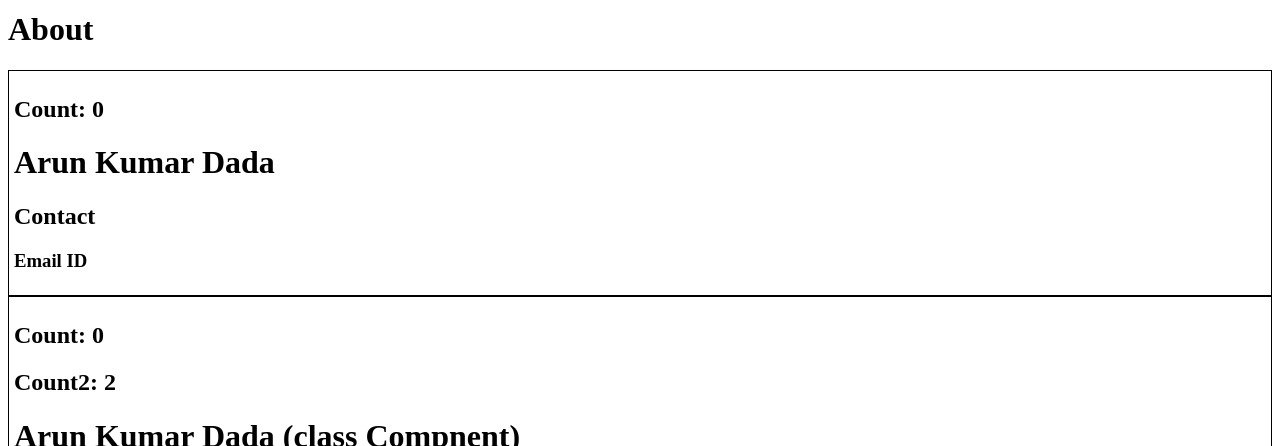
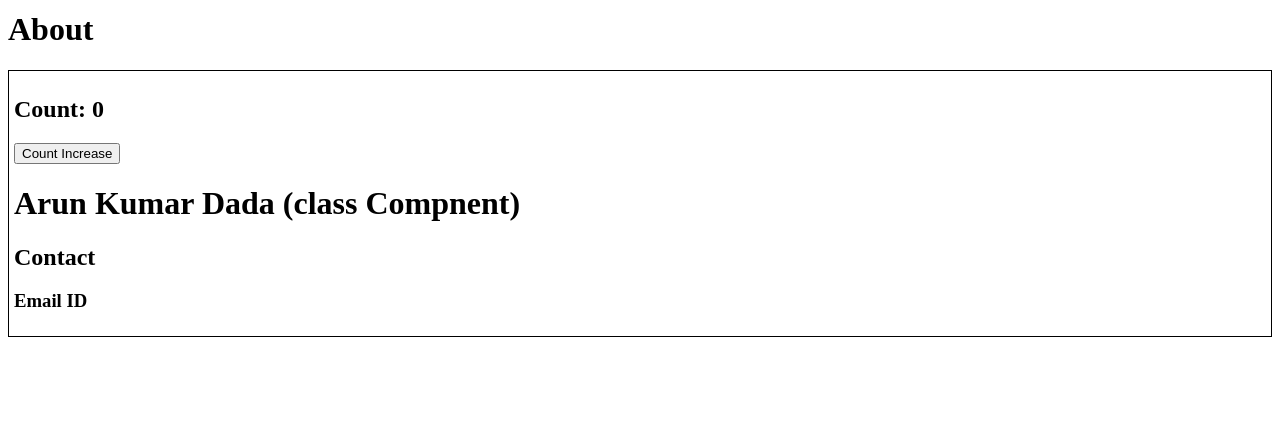
Before and after one commit to arunkumardada/namaste-react, a React (Vite) app: page /about in a window 1280 px wide. Shown: the part 174-620 px from the top of the page. Built offline with nearby package versions, Linux system fonts and the light colour scheme.

Commit message:
episode - 08 part 03
update state variables in class components

```diff
--- a/src/components/About.js
+++ b/src/components/About.js
@@ -5,7 +5,6 @@ const About = () => {
   return (
     <div>
       <h1>About</h1>
-      <User name={"Arun Kumar Dada (fn Compnent)"} />
       <UserClass name={"Arun Kumar Dada (class Compnent)"} />
     </div>
   );
--- a/src/components/User.js
+++ b/src/components/User.js
@@ -1,7 +1,7 @@
 import { useState } from "react";
 
 const User = () => {
-  const [count] = useState(0);
+  const [count, setCount] = useState(0);
   return (
     <div className="user-card">
       <h2>Count: {count}</h2>
--- a/src/components/UserClass.js
+++ b/src/components/UserClass.js
@@ -15,8 +15,16 @@ class UserClass extends React.Component {
     return (
       <div className="user-card">
         <h2>Count: {this.state.count}</h2>
-        <h2>Count2: {this.state.count2}</h2>
-
+        <button
+          onClick={() => {
+            //Never Update State Variables Directly
+            this.setState({
+              count: this.state.count + 1,
+            });
+          }}
+        >
+          Count Increase
+        </button>
         <h1>{this.props.name}</h1>
         <h2>Contact</h2>
         <h3>Email ID</h3>
```
